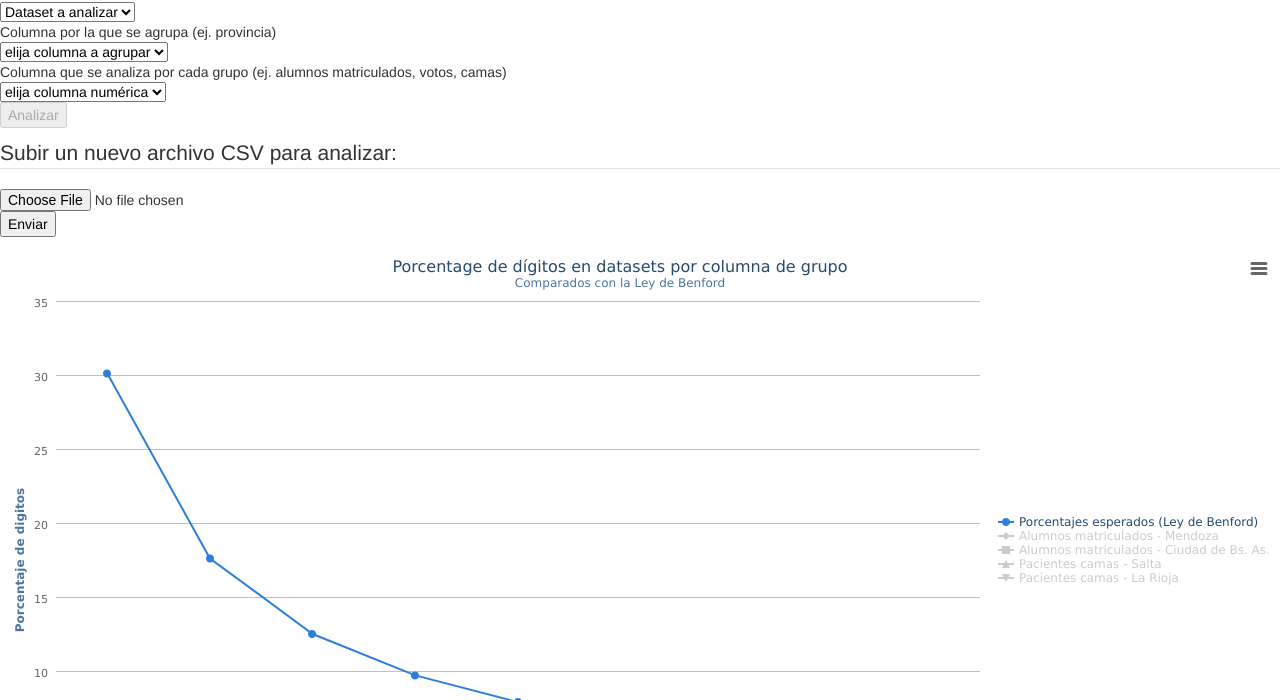
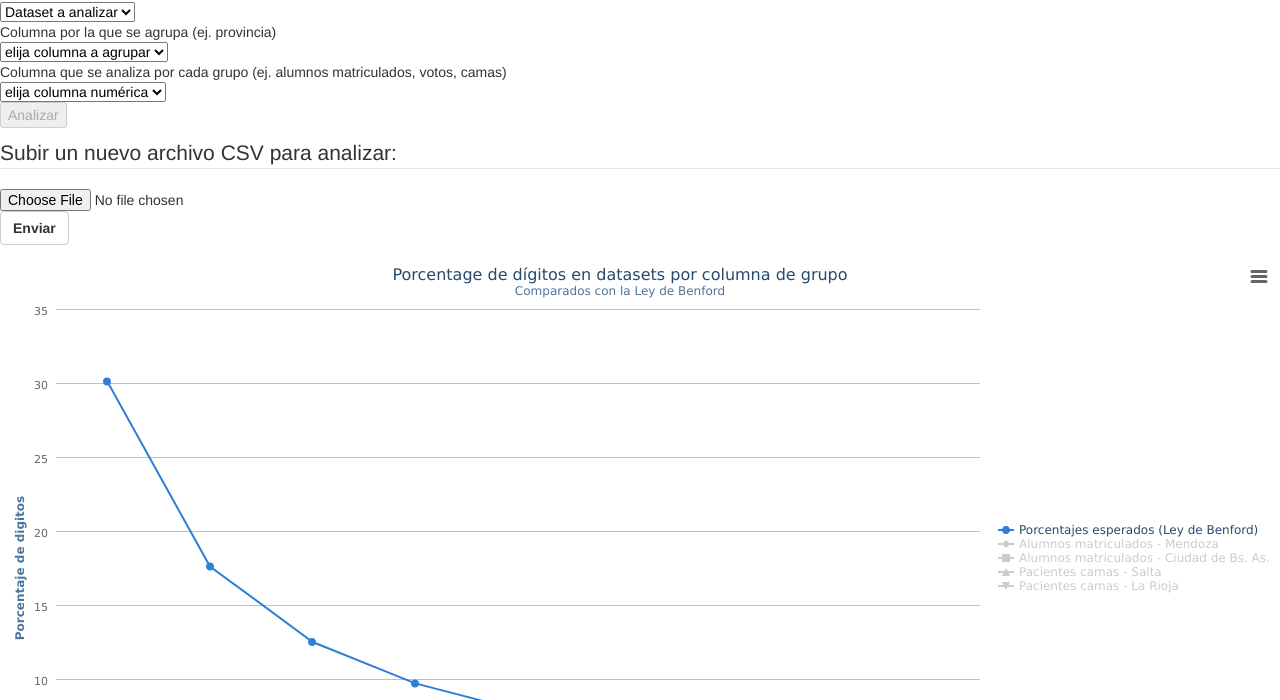
Before and after one commit to alejosanchez/CSVBenford, a plain HTML site: page site/index.html in a window 1280 px wide. Shown: the part 100-800 px from the top of the page. Drawn offline with Linux system fonts and the light colour scheme; no server answers; files whose address does not match are found by name.

Commit message:
Form Bootstrap

```diff
--- a/site/index.html
+++ b/site/index.html
@@ -50,7 +50,8 @@
     <div id="upload">
 
         <!-- Submitter form, gets HTTP 204 so it doesn't change page  -->
-        <form name="csv-file-upload" action="cgi-bin/csv-upload.py" method="post"
+        <form name="csv-file-upload" class="form-inline"
+              action="cgi-bin/csv-upload.py" method="post"
                 enctype="multipart/form-data">
             <fieldset>
                 <legend>Subir un nuevo archivo CSV para analizar:</legend>
@@ -60,7 +61,9 @@
                 <input type="hidden" name="Content-Type"
                         value="text/csv;charset=UTF-8">
                 <input type="file" name="filename" id="filename">
-                <input type="submit" name="submit" value="Enviar">
+                <input type="submit" name="submit"
+                       class="btn btn-default"
+                       value="Enviar">
             </fieldset>
         </form>
         <p id="uploading"></p>
```
